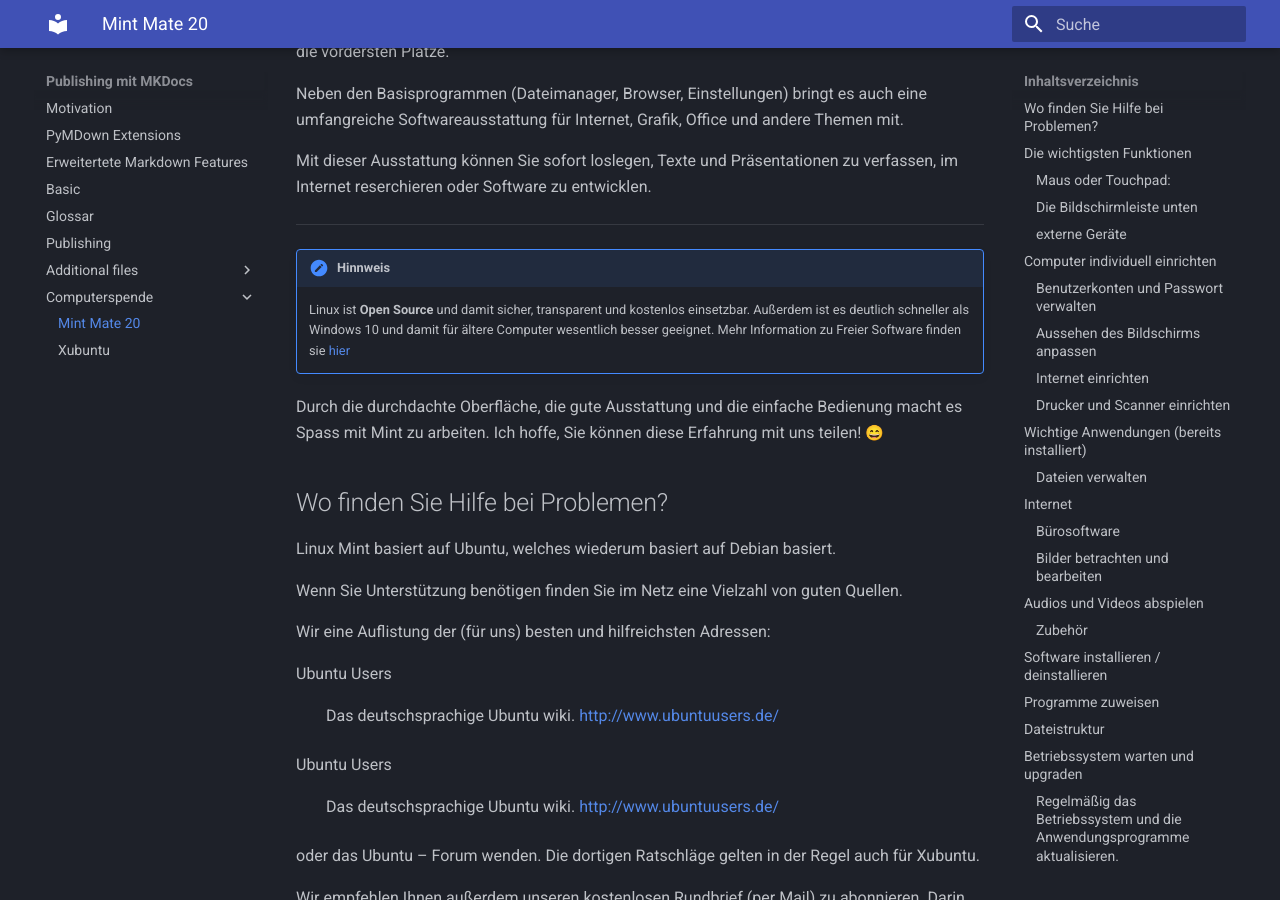
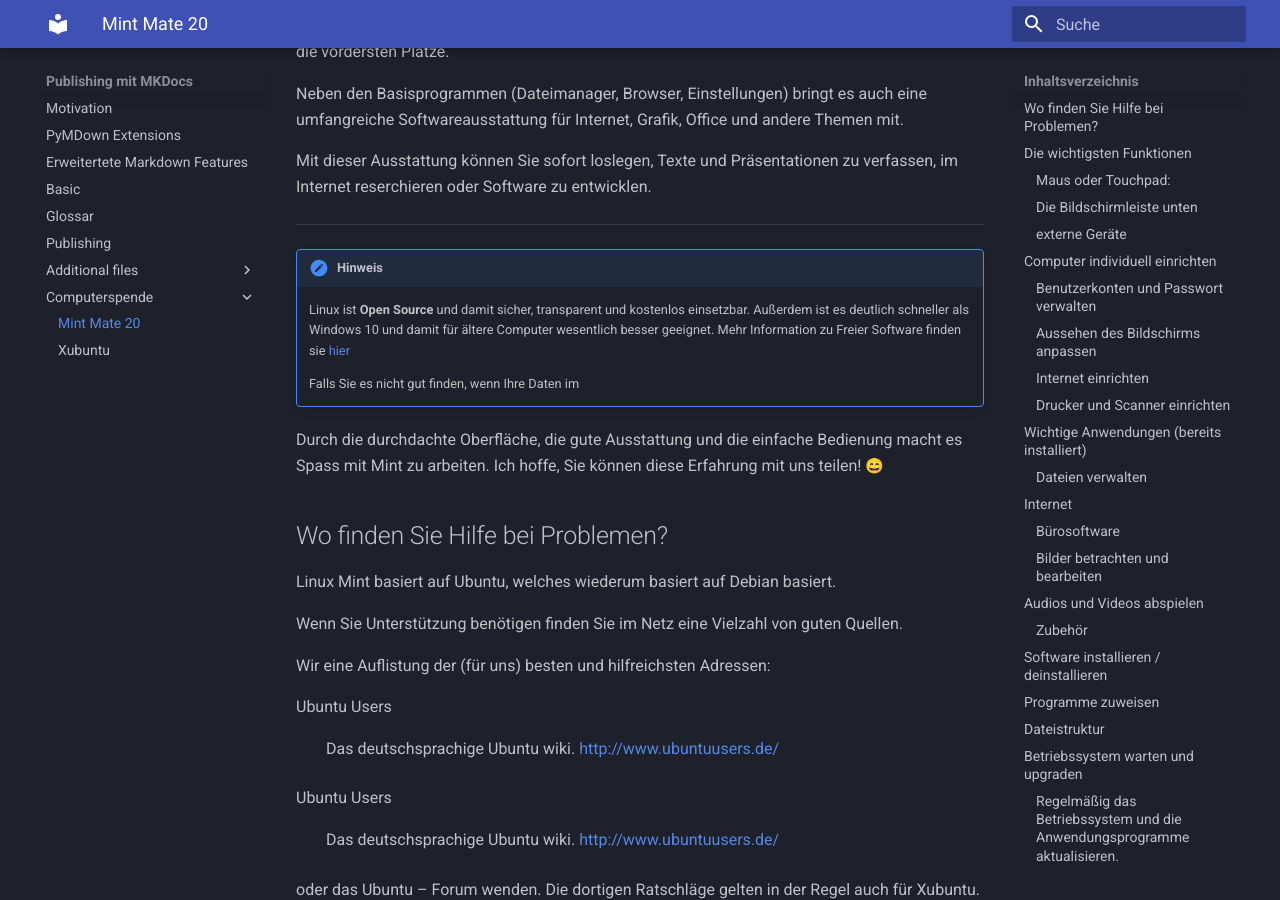
Before and after one commit to sonnix-de/publishing, an MkDocs documentation site: the page built from docs/computerspende/mint.md, in a window 1280 px wide and 900 px high, scrolled down 645 px. Built offline with MkDocs 1.6.1 and Material for MkDocs 9.7.7, drawn with Linux system fonts in a browser that asks for light colours; emoji names are drawn with the system emoji font.

Commit message:
kleine änderung #3

```diff
--- a/docs/computerspende/mint.md
+++ b/docs/computerspende/mint.md
@@ -11,12 +11,13 @@ Neben den Basisprogrammen (Dateimanager, Browser, Einstellungen) bringt es auch
 Mit dieser Ausstattung können Sie sofort loslegen, Texte und Präsentationen zu verfassen, im Internet reserchieren oder Software zu entwicklen.
 
 
-
 ---
 
-!!! Hinnweis
+!!! Hinweis
     Linux ist **Open Source** und damit sicher, transparent und kostenlos einsetzbar. Außerdem ist es deutlich schneller als Windows 10 und damit für ältere Computer wesentlich besser geeignet.
     Mehr Information zu Freier Software finden sie [hier](https://de.wikipedia.org/wiki/Freie_Software)
+
+    Falls Sie es nicht gut finden, wenn Ihre Daten im
 
 Durch die durchdachte Oberfläche, die gute Ausstattung und die einfache Bedienung macht es Spass mit Mint zu arbeiten. Ich hoffe, Sie können diese Erfahrung mit uns teilen! :smile:
 
```
